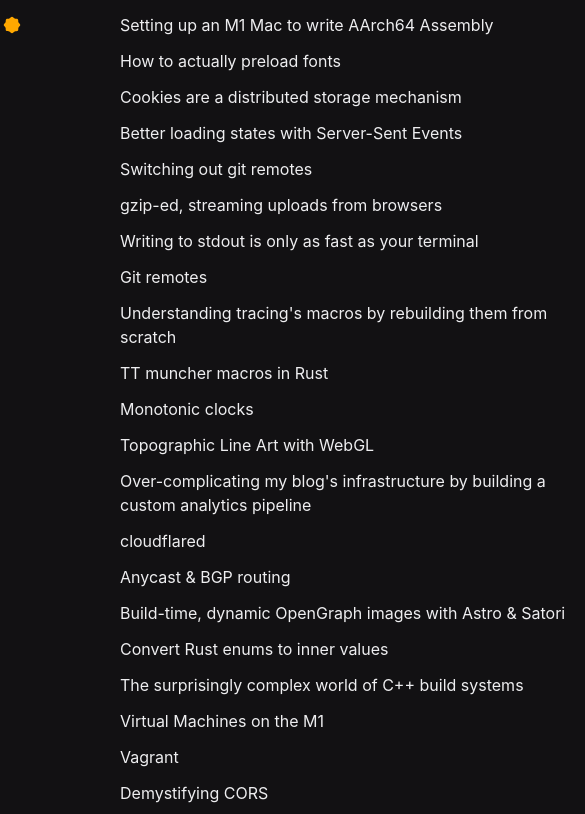
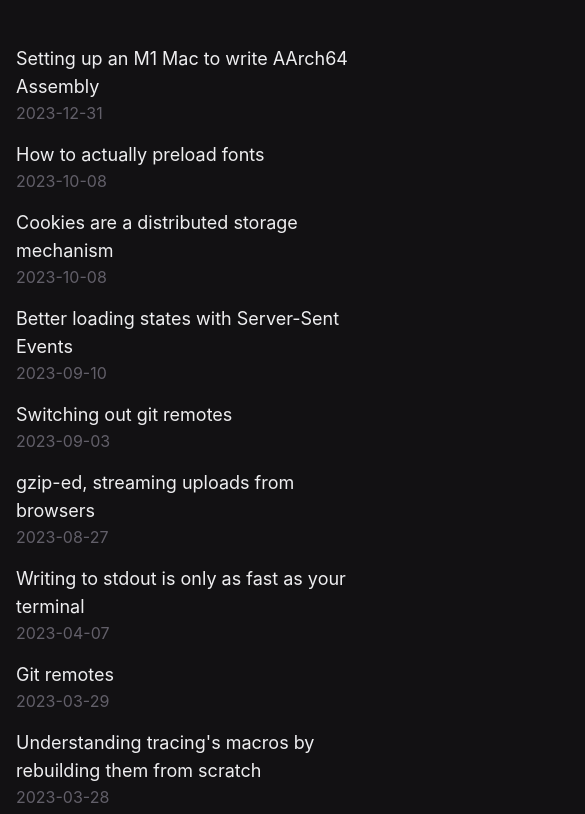
Before and after one commit to sdnts/dietcode, an Astro site: page / in a window 390 px wide. Shown: the part 83-897 px from the top of the page, 585 px wide, since content can reach past the window. Built offline with nearby package versions, Linux system fonts and the light colour scheme; Astro itself is replaced by a stand-in of ours; no server answers.

Commit message:
improve: responsiveness

```diff
--- a/src/layouts/Layout.astro
+++ b/src/layouts/Layout.astro
@@ -82,17 +82,47 @@
     <meta property="twitter:image" content={image} />
     <meta name="twitter:creator" content="@sdnts_" />
     <meta name="twitter:site" content="@sdnts_" />
+
+    <style>
+      body {
+        display: grid;
+        gap: 3rem;
+        grid-template-columns: 1fr 1fr;
+        grid-template-areas:
+          "logo    links"
+          "content content";
+      }
+
+      /* Tailwind's md: */
+      @media (min-width: 768px) {
+        body {
+          gap: 3rem;
+          grid-template-columns: 1fr 600px 1fr;
+          grid-template-areas: "logo content links";
+        }
+      }
+
+      /* Tailwind's lg: */
+      @media (min-width: 1024px) {
+        body {
+          gap: 6rem;
+        }
+      }
+    </style>
   </head>
 
   <body
-    class:list={["grid gap-24", "bg-mauve-1 text-mauve-12", "my-24"]}
-    style="grid-template-columns: 1fr 600px 1fr;"
+    class:list={[
+      "mx-4 md:mx-0",
+      "my-12 lg:my-24",
+      "bg-mauve-1 text-mauve-12",
+    ]}
   >
-    <a href="/" class="flex flex-row-reverse">
+    <a href="/" class="md:justify-self-end" style="grid-area: logo;">
       <svg
         xmlns="http://www.w3.org/2000/svg"
         viewBox="0 0 128 128"
-        class="md:w-8 md:h-8 h-6 w-6"
+        class="w-8 h-8"
       >
         <path
           d="M32.9038 95.0962C29.0115 91.2038 31.5923 83.0385 29.6038 78.2577C27.6154 73.4769 20 69.2885 20 64C20 58.7115 27.5308 54.6923 29.6038 49.7423C31.6769 44.7923 29.0115 36.7962 32.9038 32.9038C36.7962 29.0115 44.9615 31.5923 49.7423 29.6038C54.5231 27.6154 58.7115 20 64 20C69.2885 20 73.3077 27.5308 78.2577 29.6038C83.2077 31.6769 91.2038 29.0115 95.0962 32.9038C98.9885 36.7962 96.4077 44.9615 98.3962 49.7423C100.385 54.5231 108 58.7115 108 64C108 69.2885 100.469 73.3077 98.3962 78.2577C96.3231 83.2077 98.9885 91.2038 95.0962 95.0962C91.2038 98.9885 83.0385 96.4077 78.2577 98.3962C73.4769 100.385 69.2885 108 64 108C58.7115 108 54.6923 100.469 49.7423 98.3962C44.7923 96.3231 36.7962 98.9885 32.9038 95.0962Z"
@@ -100,11 +130,10 @@
       </svg>
     </a>
 
-    <main>
-      <slot />
-    </main>
-
-    <ul class="flex flex-col gap-3">
+    <ul
+      class="justify-self-end md:justify-self-start flex md:flex-col gap-3"
+      style="grid-area: links;"
+    >
       <li class="w-[18px] h-[18px]">
         <a href="/rss" title="RSS feed">
           <svg
@@ -131,7 +160,7 @@
             ></circle>
           </svg>
         </a>
-      </lx>
+      </li>
 
       <li class="w-[18px] h-[16px]">
         <a href="https://twitter.com/@sdnts_" title="Twitter">
@@ -180,6 +209,10 @@
       </li>
     </ul>
 
+    <main style="grid-area: content;">
+      <slot />
+    </main>
+
     <!-- Analytics -->
     <script defer is:inline>
       (() => {
--- a/src/pages/index.astro
+++ b/src/pages/index.astro
@@ -7,22 +7,43 @@
 const posts = sort(await getCollection("post"));
 ---
 
+<style>
+  ul {
+    display: flex;
+    flex-direction: column;
+  }
+  li {
+    display: flex;
+    flex-direction: column;
+  }
+
+  /* Tailwind's md: */
+  @media (min-width: 768px) {
+    ul {
+      display: grid;
+      grid-template-columns: 1fr min-content;
+    }
+    li {
+      display: grid;
+      grid-template-columns: subgrid;
+      grid-column: 1 / -1;
+    }
+  }
+</style>
+
 <Layout>
-  <ul
-    class="gap-x-6 gap-y-3"
-    style="display: grid; grid-template-columns: 1fr min-content;"
-  >
+  <ul class:list={["gap-x-6", "gap-y-4 md:gap-y-3"]}>
     {
       posts.map(({ slug, data: { title, date } }) => (
-        <li style="display: grid; grid-template-columns: subgrid; grid-column: 1 / -1">
+        <li>
           <a
             href={`/p/${slug}`}
-            class="hover:opacity-50 transition-all"
+            class="text-lg md:text-base hover:opacity-50 transition-all"
             title={title}
           >
             {title}
           </a>
-          <span class="text-mauve-6 whitespace-nowrap">{formatDate(date)}</span>
+          <span class="text-mauve-8 whitespace-nowrap">{formatDate(date)}</span>
         </li>
       ))
     }
--- a/src/pages/p/[...slug].astro
+++ b/src/pages/p/[...slug].astro
@@ -18,7 +18,9 @@
 ---
 
 <Layout title={post.data.title} description={post.data.description}>
-  <div class="mb-4 text-mauve-6 whitespace-nowrap">{formatDate(post.data.date)}</div>
+  <div class="mb-4 text-mauve-8 whitespace-nowrap">
+    {formatDate(post.data.date)}
+  </div>
 
   <Prose>
     <h1 class="font-mono font-medium">
@@ -55,4 +57,4 @@
       });
     });
   </script>
-</Page>
+</Layout>
```
